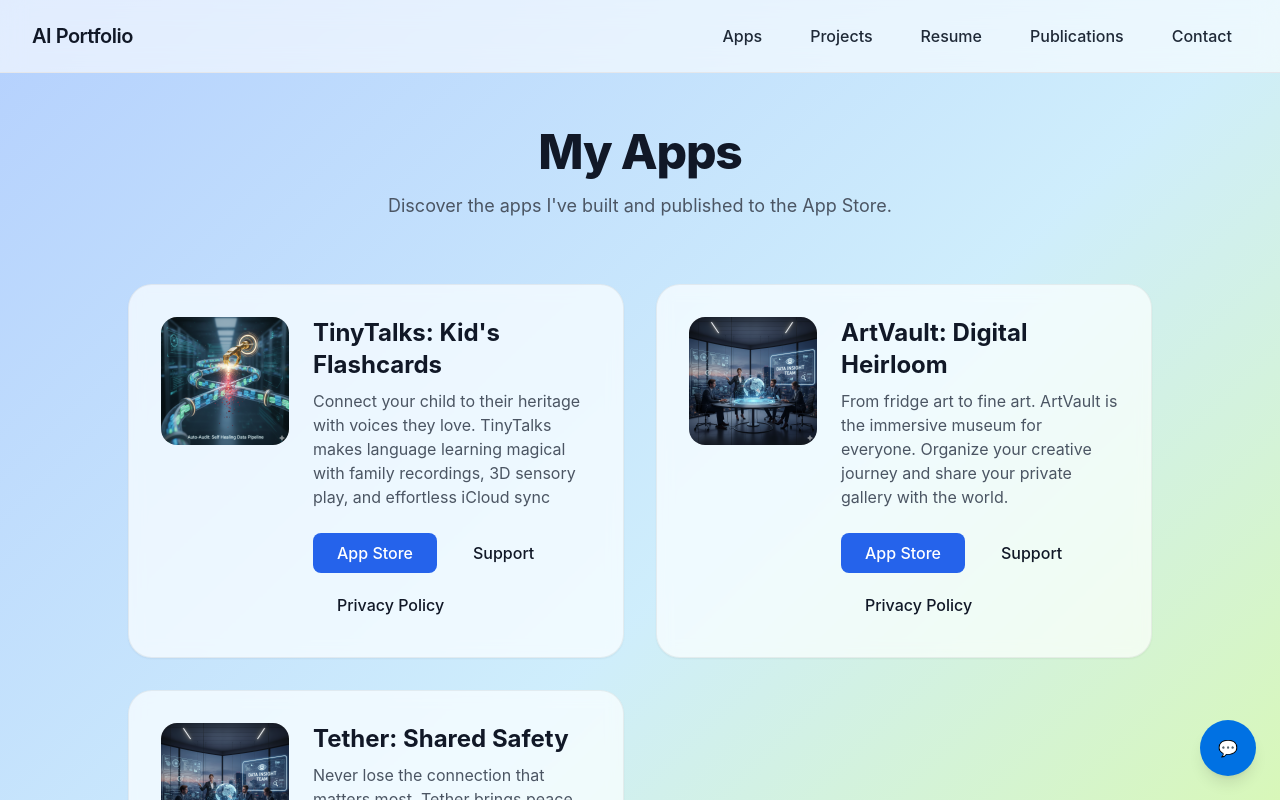
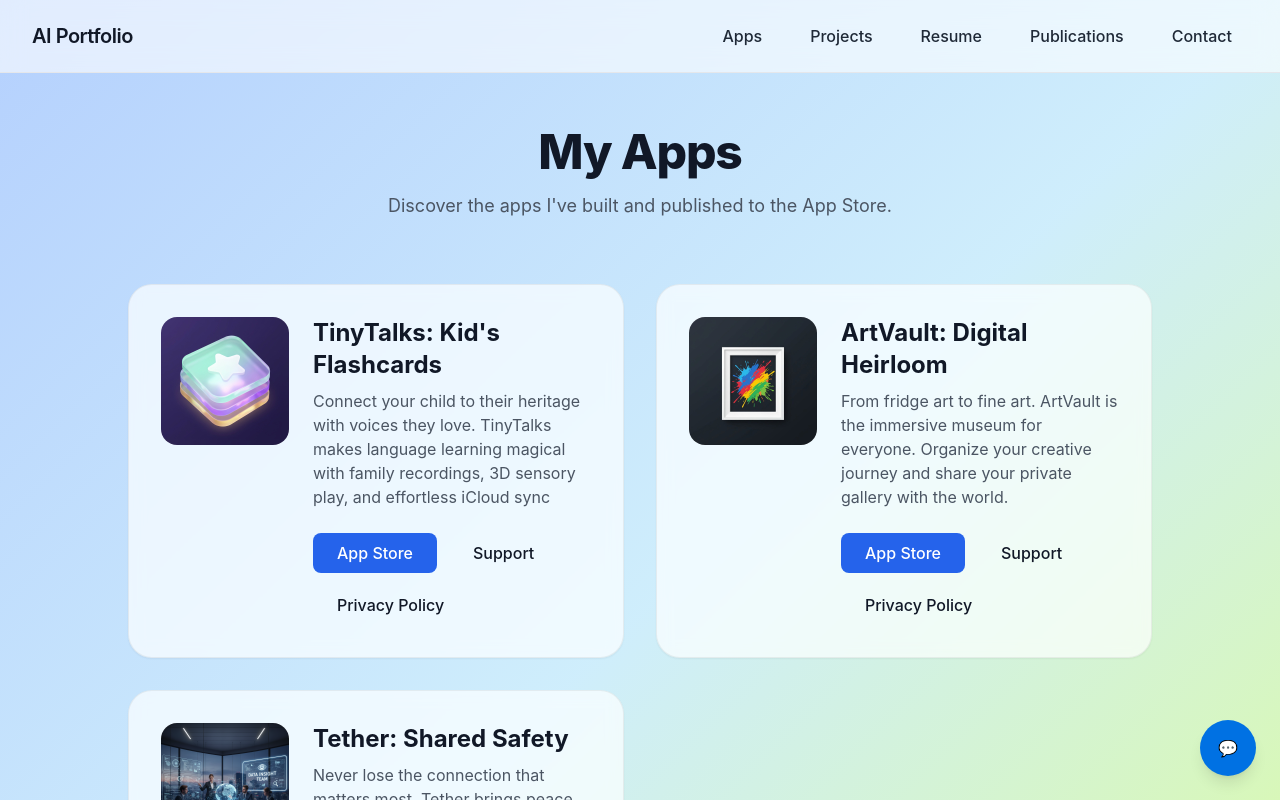
Before and after one commit to kknudson15/ai-portfolio-starter, a Next.js app: page /apps in a window 1280 px wide. Shown: the top 800 px of the page. Built offline with nearby package versions, Linux system fonts and the light colour scheme.

Commit message:
Updated App Icons and links
Added Icons and Links to app page for the IOS apps

```diff
--- a/data/apps.js
+++ b/data/apps.js
@@ -3,10 +3,10 @@ export const apps = [
     id: 'app-one',
     name: 'TinyTalks: Kid\'s Flashcards',
     description: 'Connect your child to their heritage with voices they love. TinyTalks makes language learning magical with family recordings, 3D sensory play, and effortless iCloud sync',
-    appStoreUrl: 'https://apps.apple.com/app/id123456789',
+    appStoreUrl: 'https://apps.apple.com/us/app/tinytalks-kids-flashcards/id6757399001',
     supportUrl: '/support?app=app-one',
     privacyUrl: '/privacy?app=app-one',
-    icon: '/images/project1.png', // Placeholder icon
+    icon: '/images/TinyTalksIcon.png',
   },
   {
     id: 'app-two',
@@ -15,7 +15,7 @@ export const apps = [
     appStoreUrl: 'https://apps.apple.com/app/id987654321',
     supportUrl: '/support?app=app-two',
     privacyUrl: '/privacy?app=app-two',
-    icon: '/images/project2.png', // Placeholder icon
+    icon: '/images/ArtVaultIcon.png',
   },
   {
     id: 'app-three',
```
Also changed, not shown: public/images/ArtVaultIcon.png (added), public/images/TinyTalksIcon.png (added).
